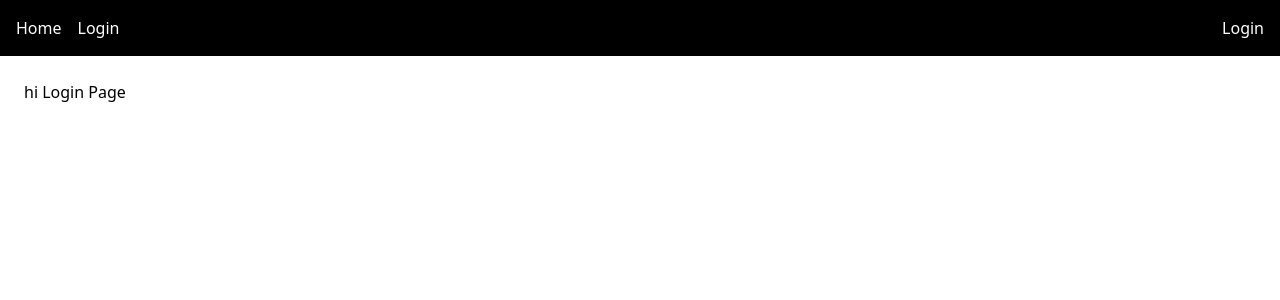
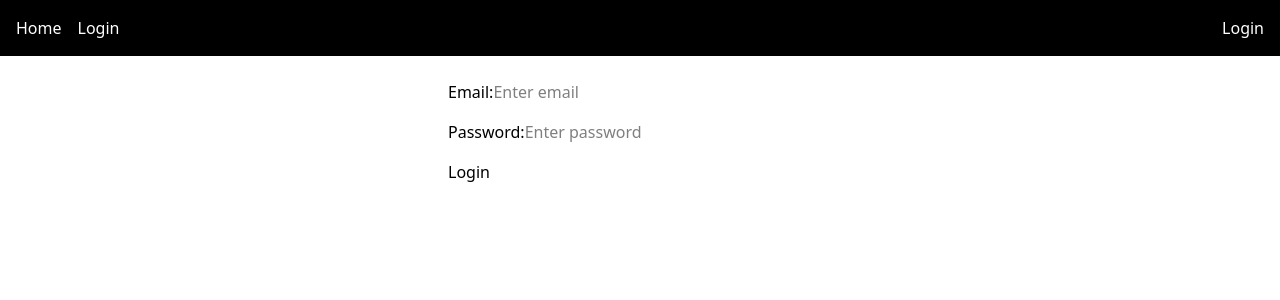
Before and after one commit to devSeyf/blog, a React app in the folder frontend/: page /login in a window 1280 px wide. Shown: the top 300 px of the page. Built offline with nearby package versions, Linux system fonts and the light colour scheme; the HTML template or start-up script is replaced by a standard one.

Commit message:
added simple form

```diff
--- a/frontend/src/pages/LoginPage.jsx
+++ b/frontend/src/pages/LoginPage.jsx
@@ -1,10 +1,40 @@
 
-
+import React, { useState } from "react";
 
 export default function LoginPage() {
+      const [email, setEmail] = useState("");
+  const [password, setPassword] = useState("");
+
+  const handleSubmit = (e) => {
+    e.preventDefault();
+  };
     return (
-        <h1>
-        hi Login Page
-        </h1>
+ <form onSubmit={handleSubmit}  className ="max-w-sm mx-auto space-y-4">
+      <div>
+        <label>
+          Email:
+          <input
+            type="email"
+            placeholder="Enter email"
+            value={email}
+            onChange={(e) => setEmail(e.target.value)}
+          />
+        </label>
+      </div>
+
+      <div>
+        <label>
+          Password:
+          <input
+            type="password"
+            placeholder="Enter password"
+            value={password}
+            onChange={(e) => setPassword(e.target.value)}
+          />
+        </label>
+      </div>
+
+      <button type="submit">Login</button>
+    </form>
     )
 }
```
